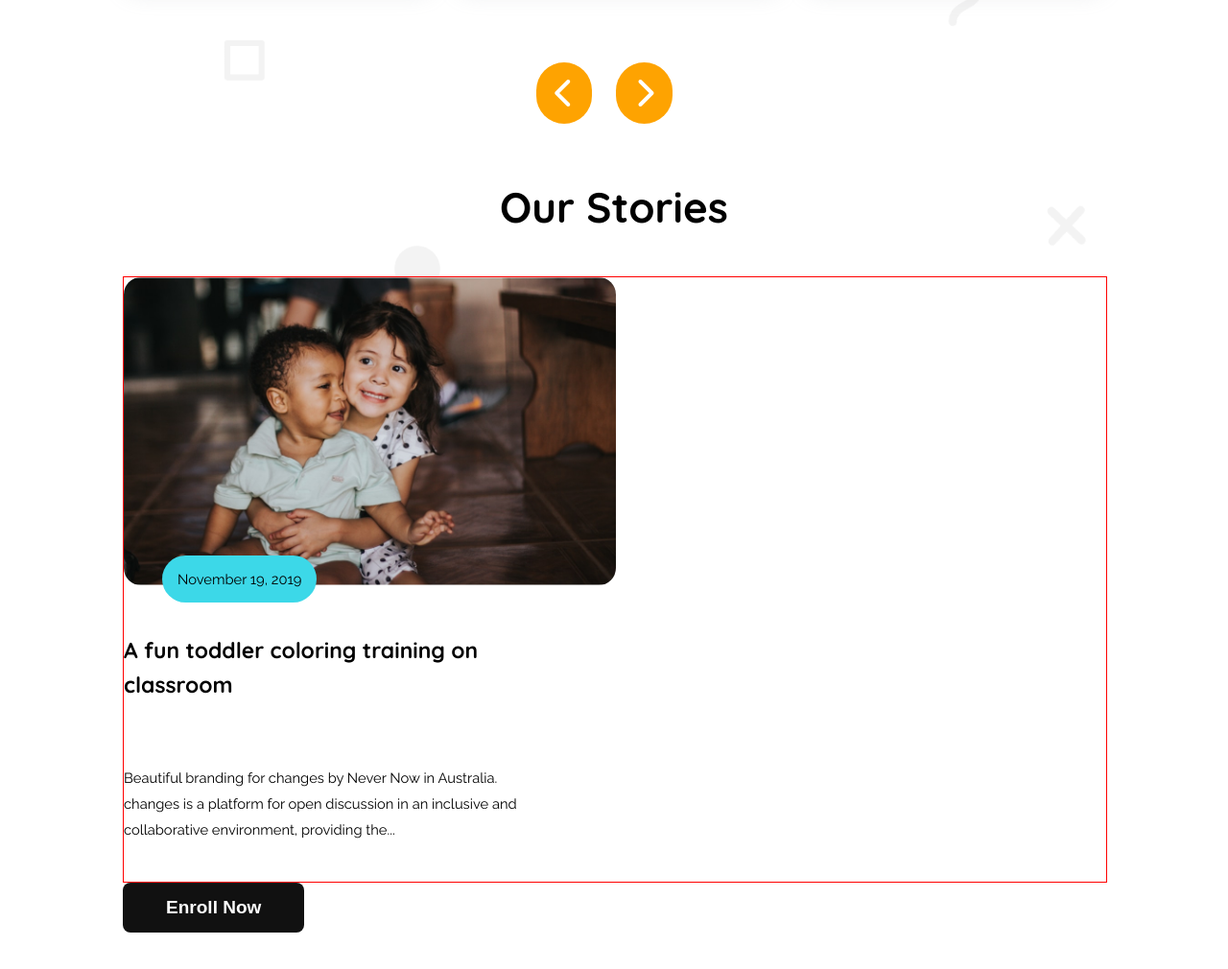
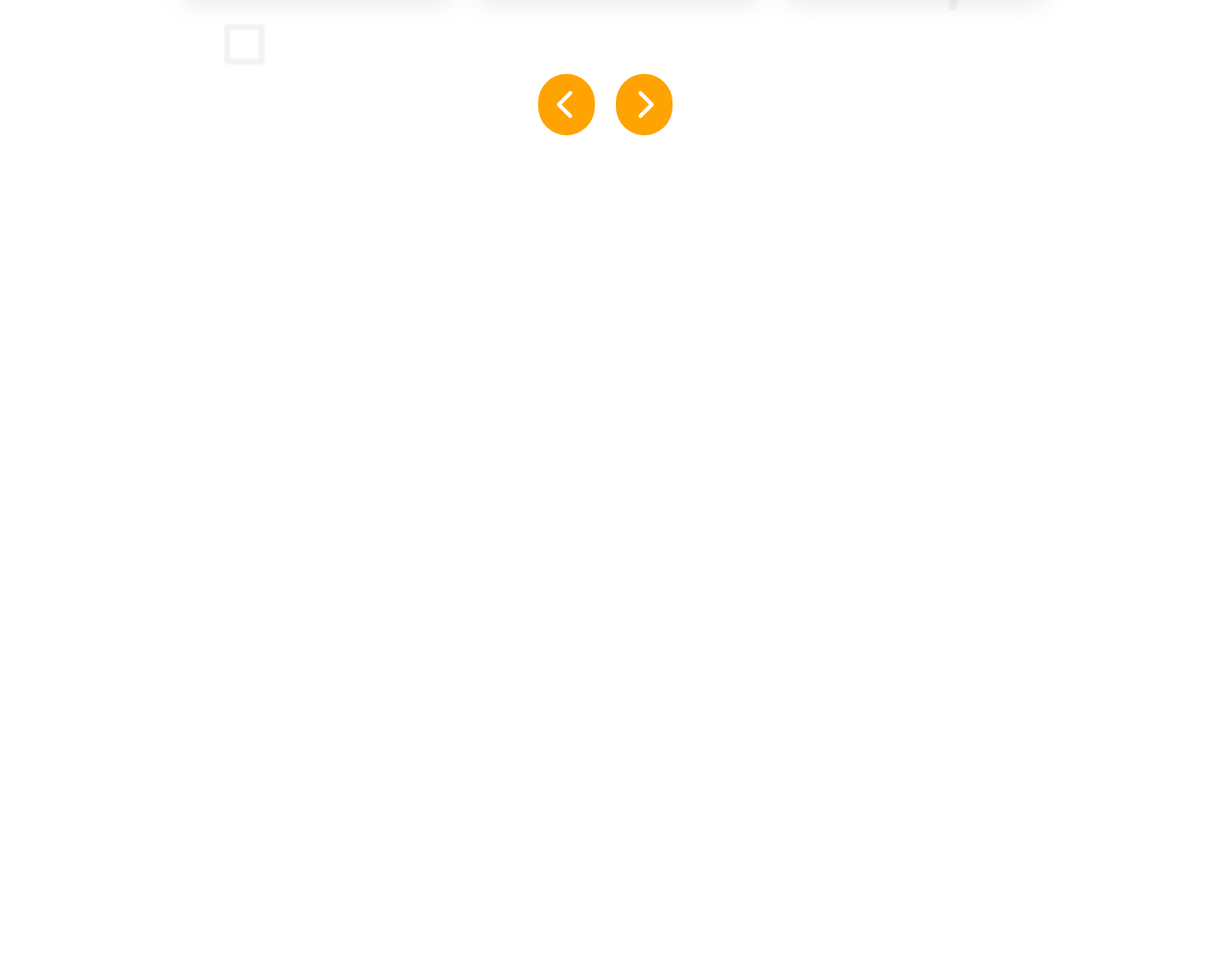
Before and after one commit to baizid20/-Kids-School-Responsive-Website-Assignment-2, a plain HTML site: page index.html in a window 1280 px wide. Shown: the part 1272-2282 px from the top of the page at 96% size. After the commit the page ends 1473 px from the top, so only its background shows below. Drawn offline with Linux system fonts and the light colour scheme.

Commit message:
complex grid layout erase

```diff
--- a/index.html
+++ b/index.html
@@ -83,34 +83,12 @@
 
          <!-- standard curriculum card section 1 ended -->
     </section>
-<section class="card-2-container">
-    <!-- card 2 section start here -->
-    <div>
-        <h1 class="card-section-1-title">Our Stories</h1>
-     </div>
-     <div class="card-2-main-card-container">
-      <div class="big-card bg-white">
-        <div class="big-card-img-container img-relative">
-            <img src="assets/story-1.png" alt="" class="big-card-img">
-            <btn class="big-card-btn card-2-btn-shared raleway">November 19, 2019</btn>
-        </div>
-
-        <h1 class="big-card-title">A fun toddler coloring training on
-           <br> classroom</h1>
-        <p class="big-card-description card-1-container-description raleway">Beautiful branding for changes by Never Now in Australia.<br>
-            changes is a platform for open discussion in an inclusive and <br>
-            collaborative environment, providing the...</p>
-      </div>
-     </div>
-     <div>
-        <button class="banner-btn">Enroll Now</button>
-     </div>
-</section>
 
 
 
-    <!-- all-card container ended -->
-</section>
+
+
+
 
     </main>
     <footer>
--- a/style/color.css
+++ b/style/color.css
@@ -147,10 +147,11 @@ nav a{
 .card-1-img{
     width:5rem;
 }
-.card-1-container , .card-2-container{
-   margin:3.75rem auto;
 
+.card-1-container  {
+   margin:auto 3.75rem;
 }
+
 .card-section-1-main-card{
     display: flex;
     justify-content: space-between;
@@ -205,59 +206,6 @@ nav a{
 
 /* standard curriculum card section 1 ended */
 
-/* card 2 section style start here */
-
-.card-2-main-card-container{
-    background-image: linear-gradient(to bottom,#FFFFFF , rgba(254, 163, 1, 0.3));
-
-}
-.big-card-img-container{
-    width:32.07rem;
-    height: 20.1rem;
-}
-
-.img-relative{
-    position:relative;
-    display:inline-block;
-}
-.big-card{
-    width:100%;
-    height: 630px;
-    border:1px solid red;
-    display: grid;
-    justify-content: start;
-
-}
-
-.bg-white{
-    background-color: white;
-}
-.big-card-img{
-    width: 100%;
-    border-radius: 1.12rem;
-}
-.big-card-btn{
-    background-color: #3CD8E8;
-    border-radius: 2.85rem;
-    position: absolute;
-    top:290px;
-    left: 40px ;
-    padding: 10px 20px;
-}
-.card-2-btn-shared{
-    padding:1rem;
-    font-size: 0.92rem;
-    font-weight: normal;
-}
-.big-card-title{
-    font-weight: bold;
-    font-size: 1.43rem;
-    line-height: 2.28rem;
-}
-.big-card-description{
-    font-size: 0.92rem;
-}
-/* card 2 section style ended */
 
 
 
```
